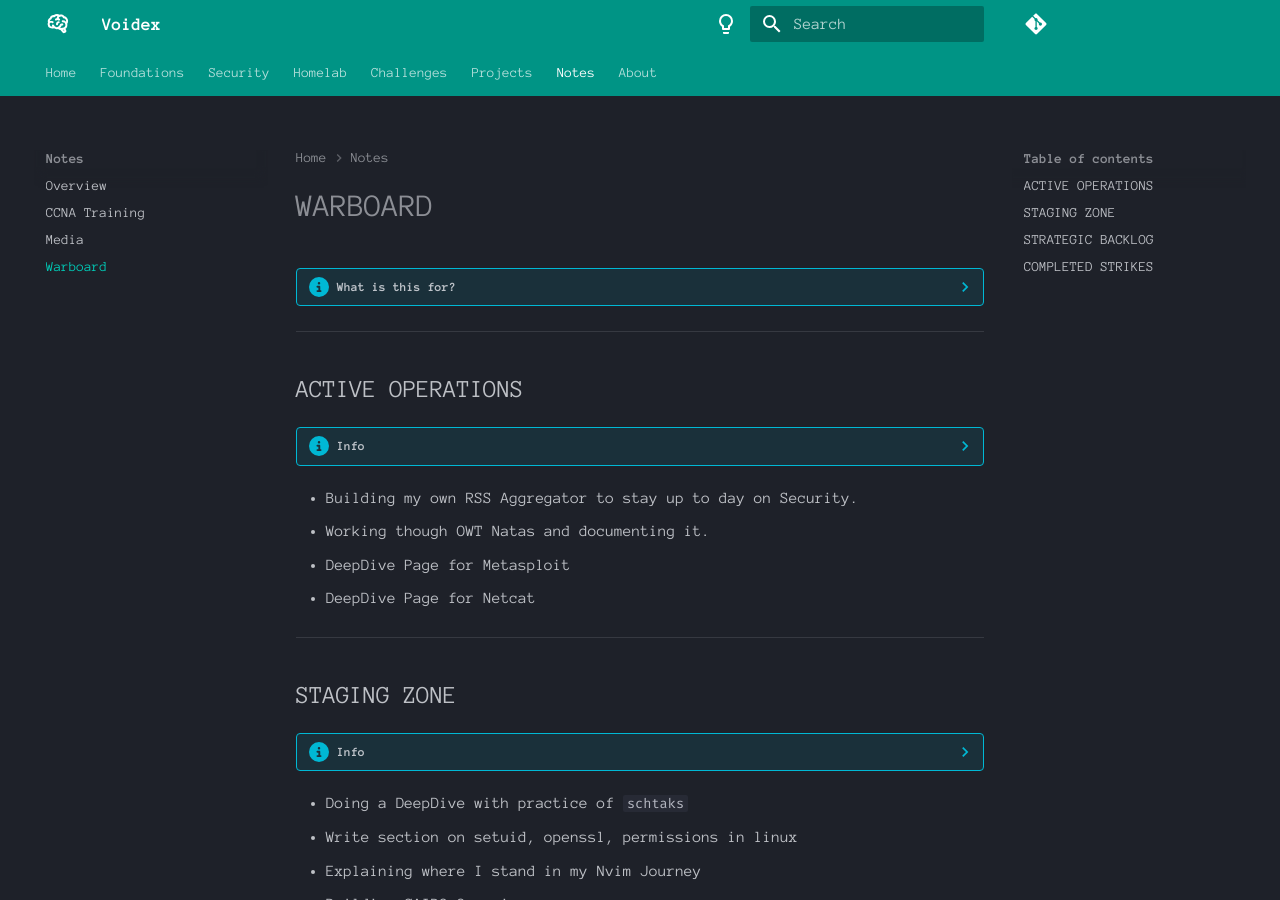
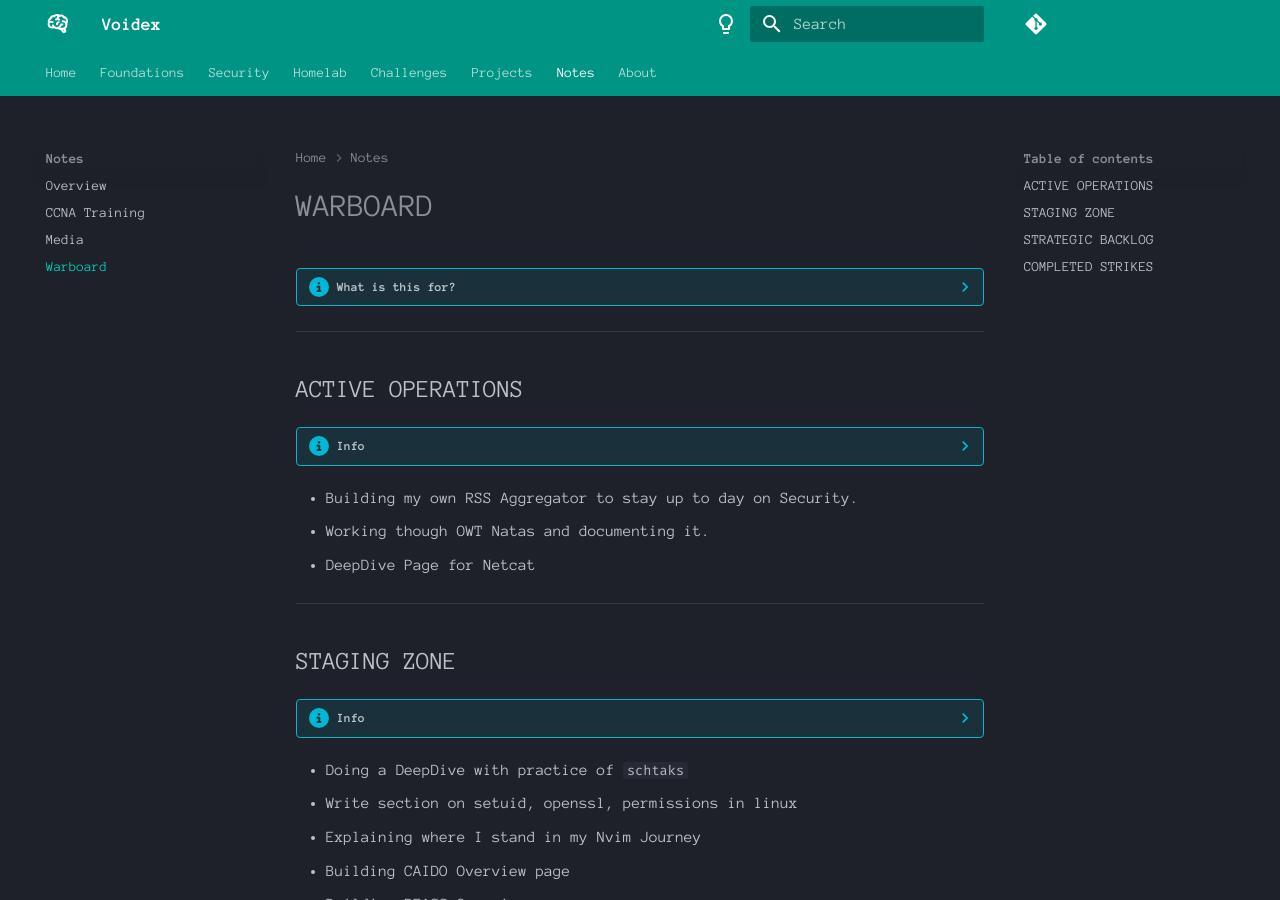
Before and after one commit to Fudomaru/wiki, an MkDocs documentation site: the page built from docs/notes/warboard.md, in a window 1280 px wide and 900 px high. Built offline with MkDocs 1.6.1 and Material for MkDocs 9.7.7, drawn with Linux system fonts in a browser that asks for light colours; comment, search, counter and statistics services are not loaded.

Commit message:
warboard update

```diff
--- a/docs/notes/warboard.md
+++ b/docs/notes/warboard.md
@@ -18,7 +18,6 @@ description: List of my plans for future write ups and general project ideas.
 
 - Building my own RSS Aggregator to stay up to day on Security.
 - Working though OWT Natas and documenting it.
-- DeepDive Page for Metasploit
 - DeepDive Page for Netcat
 
 ---
```
